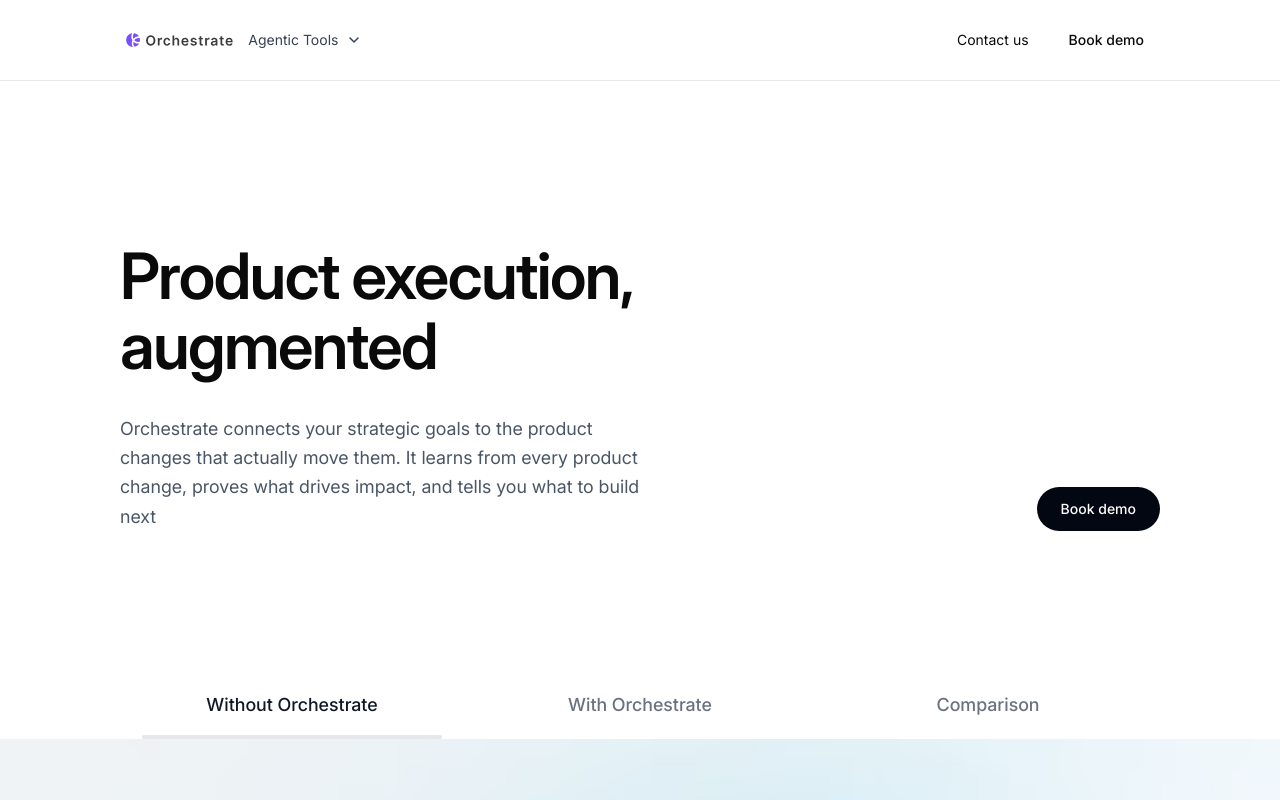
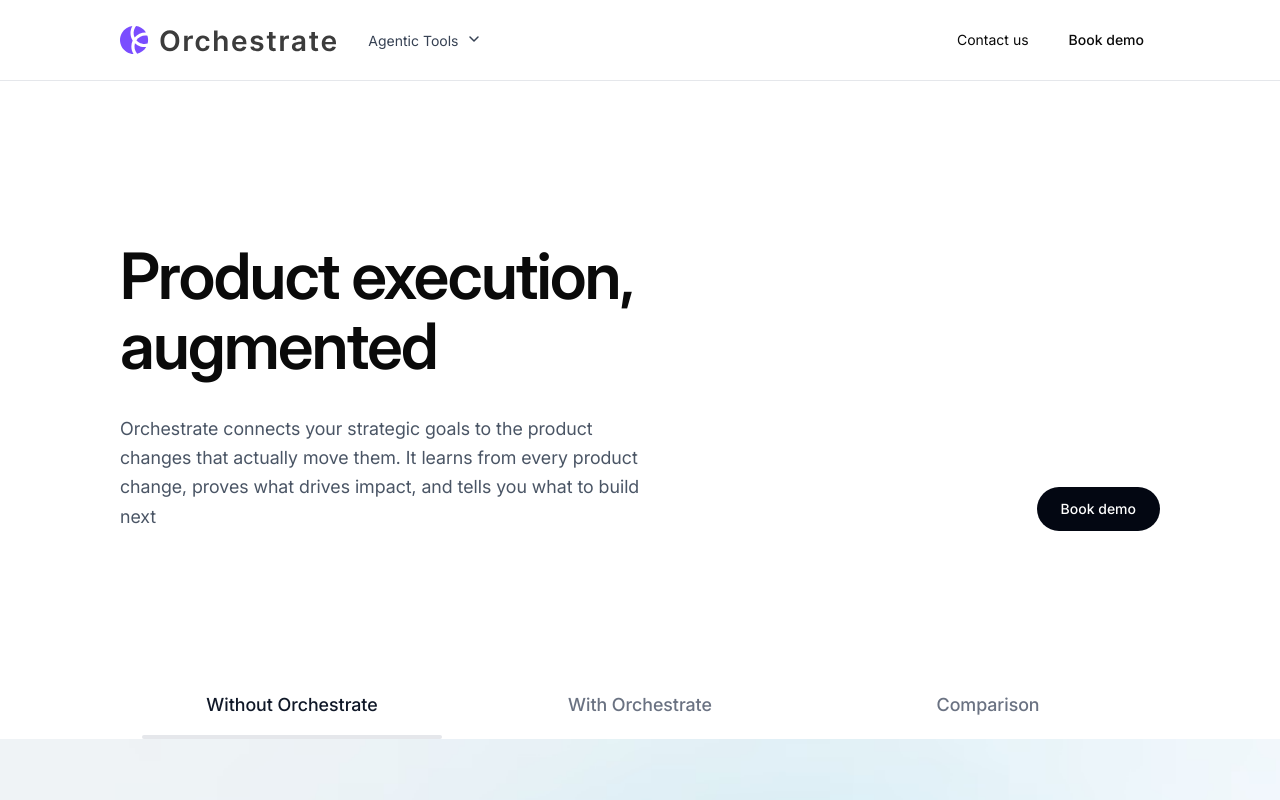
Before and after one commit to uiftikhar/orchestrate-landing-page, a Next.js app: page / in a window 1280 px wide. Shown: the top 800 px of the page. Built offline with nearby package versions, Linux system fonts and the light colour scheme.

Commit message:
remove broken links

```diff
--- a/components/Footer.tsx
+++ b/components/Footer.tsx
@@ -12,7 +12,6 @@
   ];
 
   const companyLinks = [
-    { label: "About", href: "/about" },
     { label: "Contact us", href: "/contact" },
     { label: "Legal", href: "/legal" },
   ];
--- a/components/Navigation.tsx
+++ b/components/Navigation.tsx
@@ -77,22 +77,20 @@
       <div className="px-4 sm:px-6 md:px-8 xl:px-30">
         <div className="flex items-center justify-between h-16 md:h-20">
           {/* Left Section with Agentic Tools Dropdown */}
-          <div className="flex items-center gap-2">
+          <div className="flex items-end gap-8">
             {/* Logo */}
             <a href="/" className="flex items-center">
               <img
                 src="/logo.svg"
                 alt="orchestrate"
-                width="120"
-                height="27"
-                className="h-[27px] w-auto"
+                className="h-[28px] w-auto"
               />
             </a>
             {/* Agentic Tools Dropdown */}
             <div className="relative hidden md:block">
               <button
                 onClick={() => setAgenticToolsOpen(!agenticToolsOpen)}
-                className="flex items-center gap-2 text-sm text-gray-700 hover:text-gray-950 transition-colors"
+                className="flex mb-[3px] gap-2 text-sm text-gray-700 hover:text-gray-950 transition-colors"
               >
                 Agentic Tools
                 <svg
```
Also changed, not shown: public/logo.svg.
